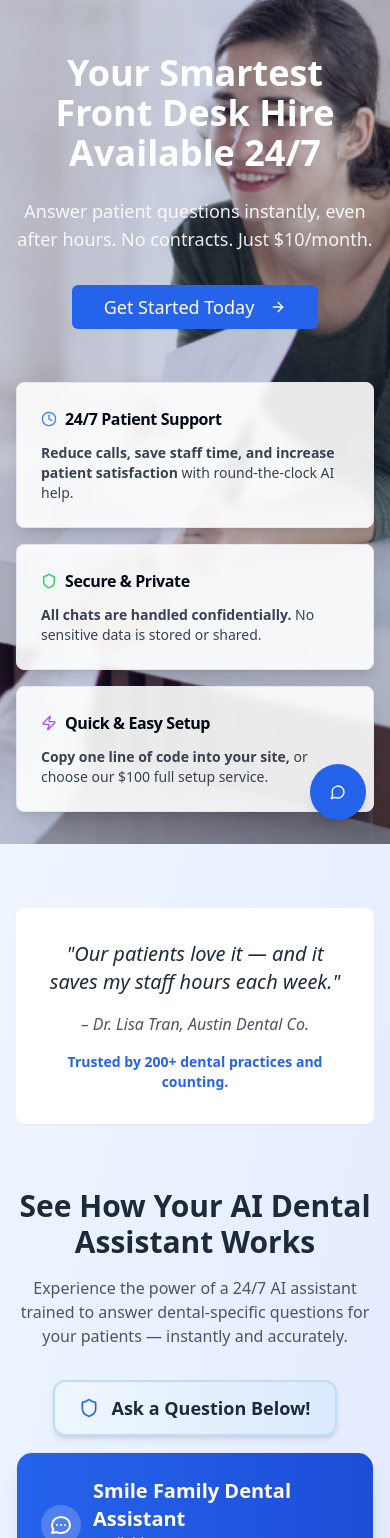
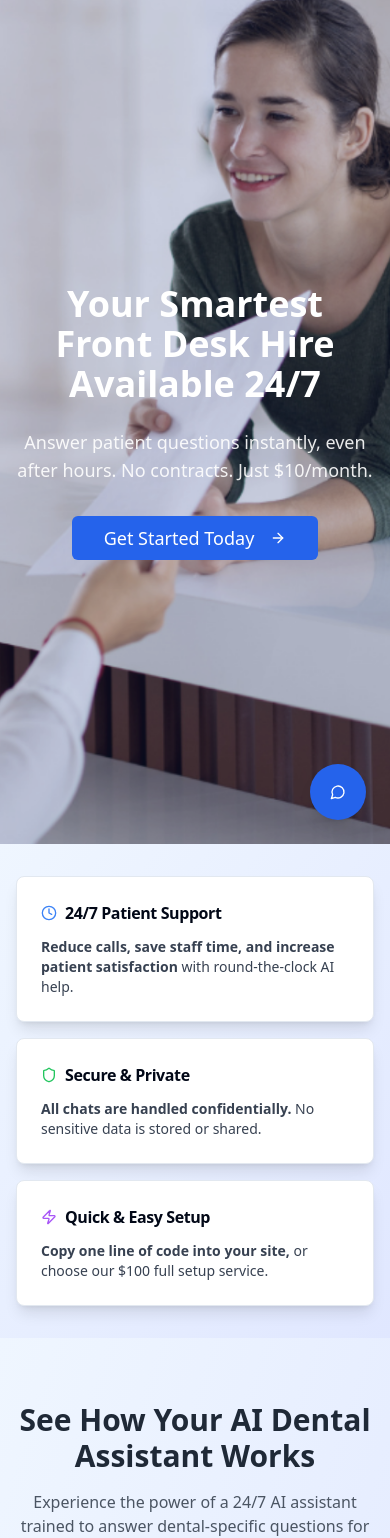
Before and after one commit to briantraudt/dgtldental, a React (Vite) app: page / in a window 390 px wide. Shown: the top 1538 px of the page. Built offline with nearby package versions, Linux system fonts and the light colour scheme.

Commit message:
Remove testimonial and adjust mobile layout
Removed the testimonial section and adjusted the mobile layout to move the feature cards down and center the hero text horizontally in `src/pages/Index.tsx`.

```diff
--- a/src/pages/Index.tsx
+++ b/src/pages/Index.tsx
@@ -1,4 +1,3 @@
-
 
 import { ArrowRight, Clock, Shield, Zap } from 'lucide-react';
 import { Button } from '@/components/ui/button';
@@ -12,7 +11,7 @@ const Index = () => {
     <div className="min-h-screen">
       {/* Hero Section with dental office background */}
       <section
-        className="relative h-screen bg-cover md:bg-center bg-top bg-no-repeat flex flex-col justify-center md:justify-between"
+        className="relative h-screen bg-cover md:bg-center bg-top bg-no-repeat flex flex-col justify-center"
         style={{
           backgroundImage: `url('/lovable-uploads/83a87e5a-b1bc-4a47-b89c-e217eae32a7f.png')`,
           backgroundSize: 'cover'
@@ -93,11 +92,13 @@ const Index = () => {
             </Card>
           </div>
         </div>
+      </section>
 
-        {/* Mobile Feature Cards - Visible only on mobile */}
-        <div className="relative container mx-auto px-4 pb-8 md:hidden">
+      {/* Mobile Feature Cards - Visible only on mobile, moved below hero */}
+      <div className="md:hidden bg-gradient-to-br from-blue-50 to-indigo-100 py-8">
+        <div className="container mx-auto px-4">
           <div className="space-y-4">
-            <Card className="bg-white/90 backdrop-blur-sm shadow-lg">
+            <Card className="bg-white shadow-lg">
               <CardHeader className="pb-3">
                 <CardTitle className="flex items-center text-base">
                   <Clock className="mr-2 h-4 w-4 text-blue-500" />
@@ -111,7 +112,7 @@ const Index = () => {
               </CardContent>
             </Card>
 
-            <Card className="bg-white/90 backdrop-blur-sm shadow-lg">
+            <Card className="bg-white shadow-lg">
               <CardHeader className="pb-3">
                 <CardTitle className="flex items-center text-base">
                   <Shield className="mr-2 h-4 w-4 text-green-500" />
@@ -125,7 +126,7 @@ const Index = () => {
               </CardContent>
             </Card>
 
-            <Card className="bg-white/90 backdrop-blur-sm shadow-lg">
+            <Card className="bg-white shadow-lg">
               <CardHeader className="pb-3">
                 <CardTitle className="flex items-center text-base">
                   <Zap className="mr-2 h-4 w-4 text-purple-500" />
@@ -140,25 +141,10 @@ const Index = () => {
             </Card>
           </div>
         </div>
-      </section>
+      </div>
 
       <div className="bg-gradient-to-br from-blue-50 to-indigo-100 py-16">
         <div className="container mx-auto px-4">
-          {/* Testimonial Section */}
-          <section className="mb-16">
-            <div className="text-center bg-white rounded-lg shadow-sm p-8 max-w-3xl mx-auto">
-              <blockquote className="text-xl text-gray-800 mb-4 italic">
-                "Our patients love it — and it saves my staff hours each week."
-              </blockquote>
-              <cite className="text-gray-600 font-medium">
-                – Dr. Lisa Tran, Austin Dental Co.
-              </cite>
-              <div className="mt-4 text-sm text-blue-600 font-semibold">
-                Trusted by 200+ dental practices and counting.
-              </div>
-            </div>
-          </section>
-
           {/* Demo Section */}
           <section className="mb-16">
             <h2 className="text-3xl font-semibold text-gray-800 mb-4 text-center">
```
